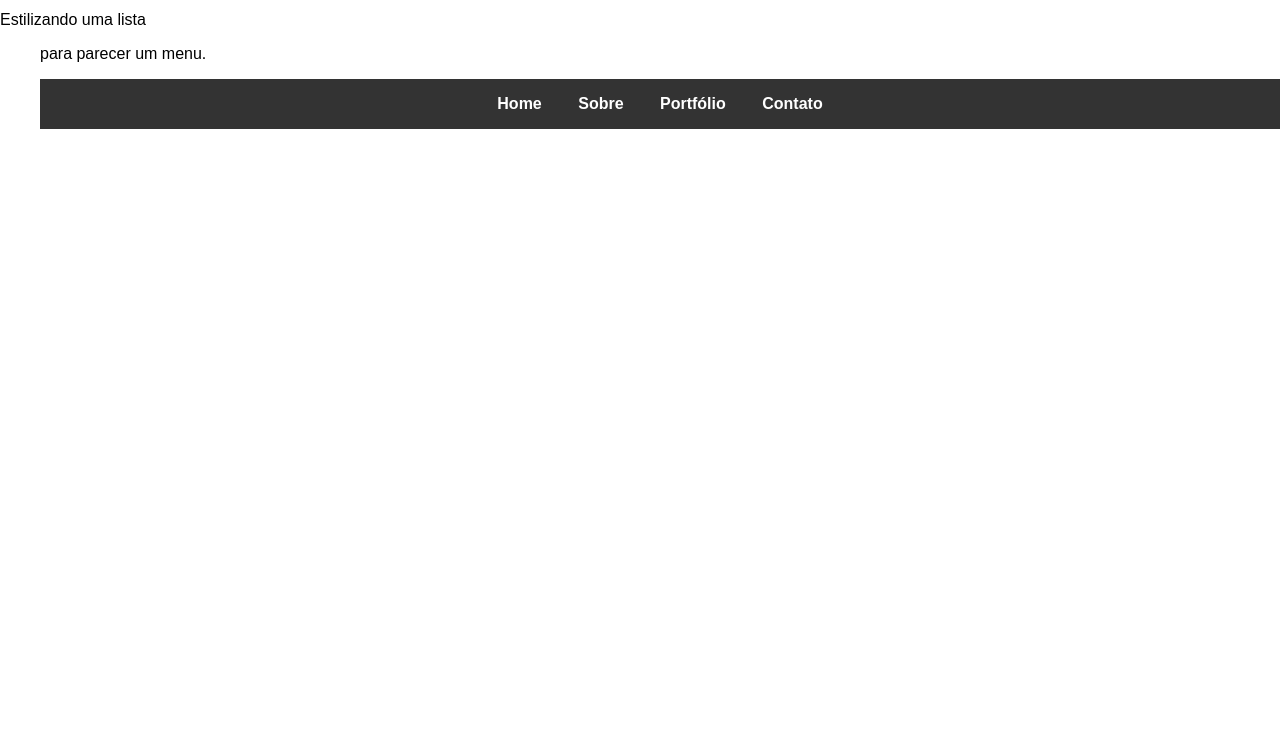
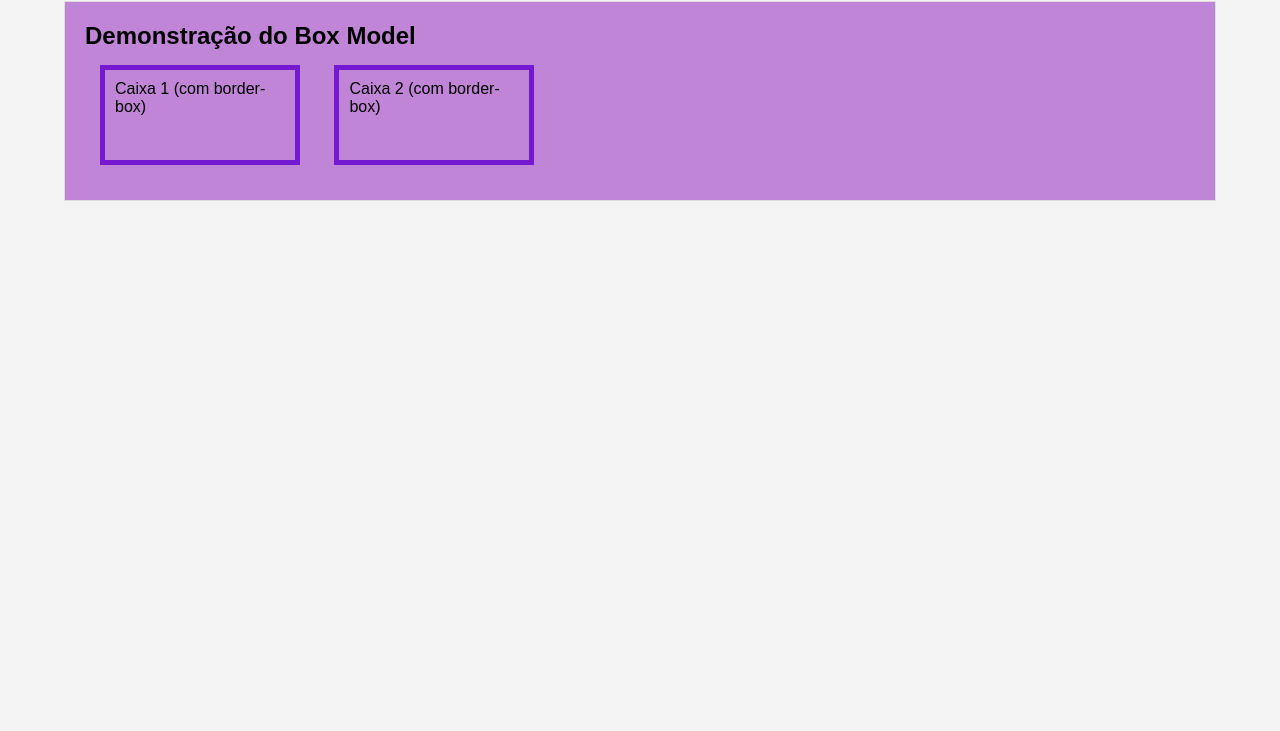
Before and after one commit to avasconcelos-tech/meu_projeto, a plain HTML site: page AULA 15/exemplos_do_professor/03-menu-horizontal/index.html in a window 1280 px wide. Shown: the part 69-800 px from the top of the page. Drawn offline with Linux system fonts and the light colour scheme.

Commit message:
exercio feito em aula

```diff
--- a/AULA 15/exemplos_do_professor/03-menu-horizontal/index.html
+++ b/AULA 15/exemplos_do_professor/03-menu-horizontal/index.html
@@ -2,22 +2,38 @@
 <html lang="pt-br">
 <head>
     <meta charset="UTF-8">
-    <title>Exemplo Menu Horizontal</title>
+    <title>Aula 15 - Box Model</title>
     <link rel="stylesheet" href="style.css">
 </head>
 <body>
-
-    <h1>Exemplo de Menu Horizontal</h1>
-    <p>Estilizando uma lista <ul> para parecer um menu.</p>
-
-    <nav class="menu-simples">
+    <header>
+  <nav>
         <ul>
             <li><a href="#">Home</a></li>
             <li><a href="#">Sobre</a></li>
-            <li><a href="#">Portfólio</a></li>
             <li><a href="#">Contato</a></li>
+            <li>
+                <a href="#">Serviços</a>
+                <ul>
+                    <li><a href="#">Web Design</a></li>
+                    <li><a href="#">Marketing Digital</a></li>
+                </ul>
+            </li>
         </ul>
     </nav>
+    </header>
+
+    <main class="container">
+        <h2>Demonstração do Box Model</h2>
+        <div class="caixa caixa-1">
+            Caixa 1 (com border-box)
+        </div>
+        <div class="caixa caixa-2">
+            Caixa 2 (com border-box)
+        </div>
+    </main>
+
 
 </body>
+
 </html>
--- a/AULA 15/exemplos_do_professor/03-menu-horizontal/style.css
+++ b/AULA 15/exemplos_do_professor/03-menu-horizontal/style.css
@@ -1,39 +1,140 @@
+.caixa {
+  width: 100px;
+  padding: 10px;
+  border: 1px solid black;
+}
+
+.caixa2 {
+  box-sizing: border-box;
+  width: 100px;
+  padding: 10px;
+  border: 1px solid black;
+}
+
+.container {
+  width: 80%;
+  margin: 0 auto;
+  border: 1px solid black;
+  padding: 38px;
+}
+
+
+nav ul {
+  list-style: none;
+
+
+  margin: 0;
+  padding: 0;
+
+
+  background-color: #eea2ff;
+}
+
+
+nav li {
+  display: inline-block;
+}
+
+
+nav li a {
+  display: block;
+  color: rgb(98, 3, 105);
+  text-decoration: none;
+  padding: 1rem;
+}
+
+
+nav li a:hover {
+  background-color: #aa6bed;
+}
+
+
+nav ul ul {
+  display: none;
+  position: absolute;
+  background-color: #8d28a9;
+}
+
+
+nav ul li:hover > ul {
+  display: block;
+}
+
+nav ul ul li {
+  display: block;
+  width: 200px;
+}
+
+/* 1. Reset Básico */
 * {
-    box-sizing: border-box; /* Boa prática */
+  margin: 0;
+  padding: 0;
+  box-sizing: border-box;
 }
 
 body {
   font-family: sans-serif;
-    margin: 0;
+  background-color: #f4f4f4;
 }
 
-.menu-simples ul {
-    /* 1. Resetar estilos da lista */
-    list-style: none; /* Remove marcadores */
-    margin: 0;
-    padding: 0;
-
-    /* 2. Estilo da barra */
-    background-color: #333;
-    text-align: center; /* Centraliza os <li> */
+/* 2. Container */
+.container {
+  width: 90%;
+  margin: 20px auto;
+  padding: 20px;
+  border: 1px solid #ddd;
+  background-color: rgb(193, 133, 215);
 }
 
-.menu-simples li {
-    /* 3. Colocar itens lado a lado */
+/* 3. Caixas */
+.caixa {
+  width: 200px;
+  height: 100px;
+  padding: 10px;
+  border: 5px solid rgb(117, 24, 209);
+  margin: 15px;
   display: inline-block;
 }
 
-.menu-simples li a {
-    /* 4. Criar o "botão" (Box Model) */
-    display: block; /* Essencial para o padding funcionar */
-    padding: 1rem; /* 16px de espaçamento interno */
+/* 4. Menu Principal */
+.menu-principal ul {
+  list-style: none;
+  background-color: #3b1e46;
+  text-align: center; /* Centraliza os itens inline-block */
+}
 
-    /* 5. Estilo visual */
+/* 5. Itens do Menu */
+.menu-principal li {
+  display: inline-block;
+  position: relative; /* Necessário para o submenu */
+}
+
+/* 6. Links do Menu */
+.menu-principal li a {
+  display: block;
   color: white;
   text-decoration: none;
-    font-weight: bold;
+  padding: 1rem;
 }
 
-.menu-simples li a:hover {
+.menu-principal li a:hover {
   background-color: #555;
 }
+
+/* 7. Submenu */
+.menu-principal ul ul {
+  display: none;
+  position: absolute;
+  background-color: #333;
+  width: 200px;
+  text-align: left;
+}
+
+.menu-principal li:hover > ul {
+  display: block;
+}
+
+.menu-principal ul ul li {
+  display: block;
+  width: 100%;
+}
--- a/AULA 15/exemplos_do_professor/style.css
+++ b/AULA 15/exemplos_do_professor/style.css
@@ -5,7 +5,7 @@
 }
 
 .caixa2 {
-  box-sizing: border-box; /* A MÁGICA! */
+  box-sizing: border-box;
   width: 100px;
   padding: 10px;
   border: 1px solid black;
@@ -13,63 +13,54 @@
 
 .container {
   width: 80%;
-  margin: 0 auto; /* 0 topo/baixo, auto laterais */
+  margin: 0 auto;
   border: 1px solid black;
   padding: 38px;
 }
 
-/* MENU COMUM */
 
-/* Seleciona a lista DENTRO da tag nav */
 nav ul {
-  /* Remove os marcadores (bullets) */
   list-style: none;
 
-  /* Remove o espaçamento padrão do navegador */
+
   margin: 0;
   padding: 0;
 
-  /* (Opcional) Define um fundo para a barra de menu */
+
   background-color: #333;
 }
 
-/* Seleciona os itens da lista DENTRO da nav */
+
 nav li {
   display: inline-block;
 }
 
-/* Seleciona os links DENTRO dos itens da lista da nav */
+
 nav li a {
-  display: block; /* Faz o link se comportar como bloco (ocupa o <li>) */
+  display: block;
   color: white;
   text-decoration: none;
-
-  /* A MÁGICA DO BOX MODEL AQUI: */
-  padding: 1rem; /* 1rem = 16px (espaçamento interno) */
-  /* O resultado é um botão de 16px de padding em todos os lados */
+  padding: 1rem;
 }
 
-/* Efeito :hover que aprendemos */
+
 nav li a:hover {
   background-color: #555;
 }
 
-/* SUB MENU */
 
-/* 1. Esconde o submenu por padrão */
 nav ul ul {
   display: none;
-  position: absolute; /* (Tópico avançado, mas necessário aqui) */
-  background-color: #333; /* Fundo para o dropdown */
+  position: absolute;
+  background-color: #333;
 }
 
-/* 2. Mostra o submenu quando o <li> pai está em :hover */
+
 nav ul li:hover > ul {
   display: block;
 }
 
-/* 3. Estiliza os itens do submenu para ficarem verticais */
 nav ul ul li {
   display: block;
-  width: 200px; /* Largura para o dropdown */
+  width: 200px;
 }
```
Also changed, not shown: 1 other file. Lines whose indentation alone changed are shown as unchanged.
